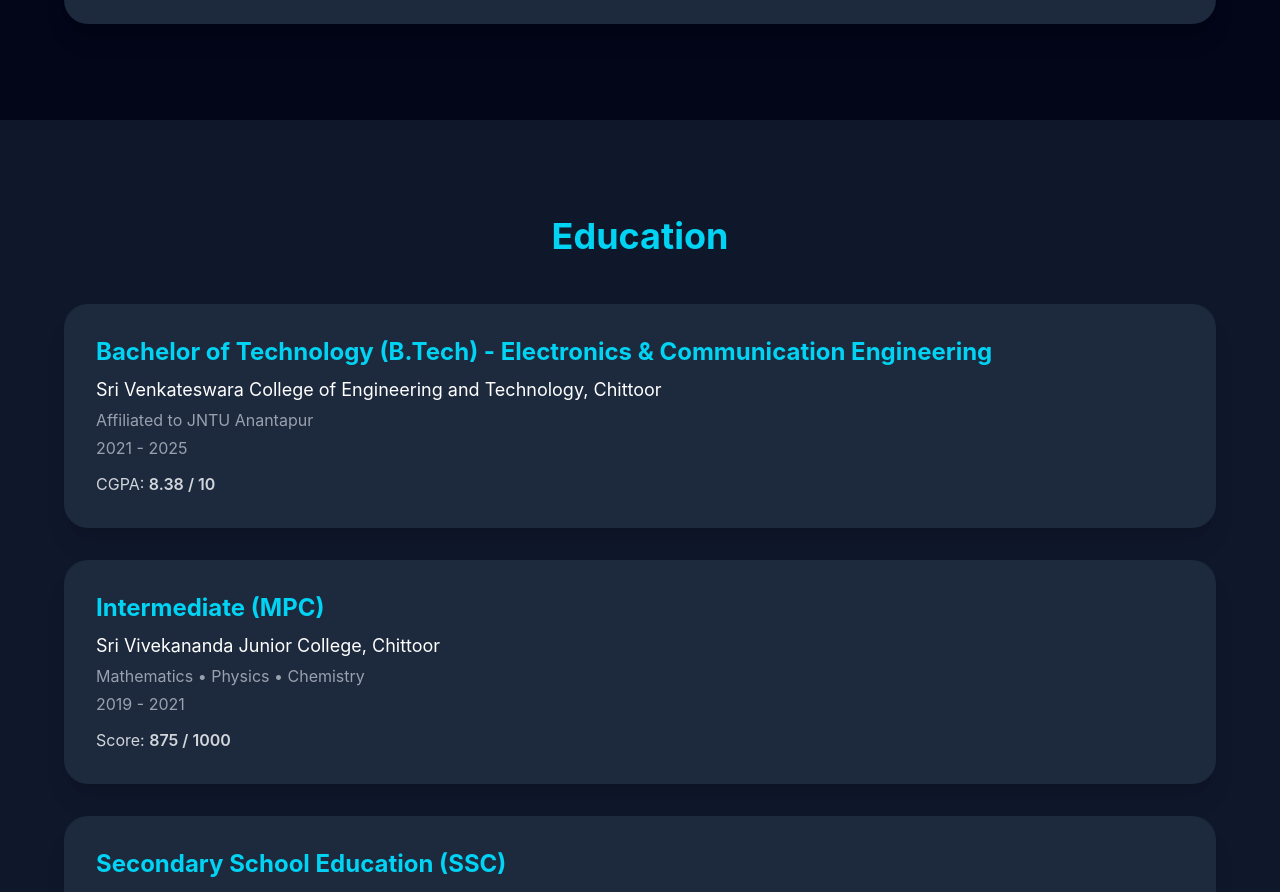
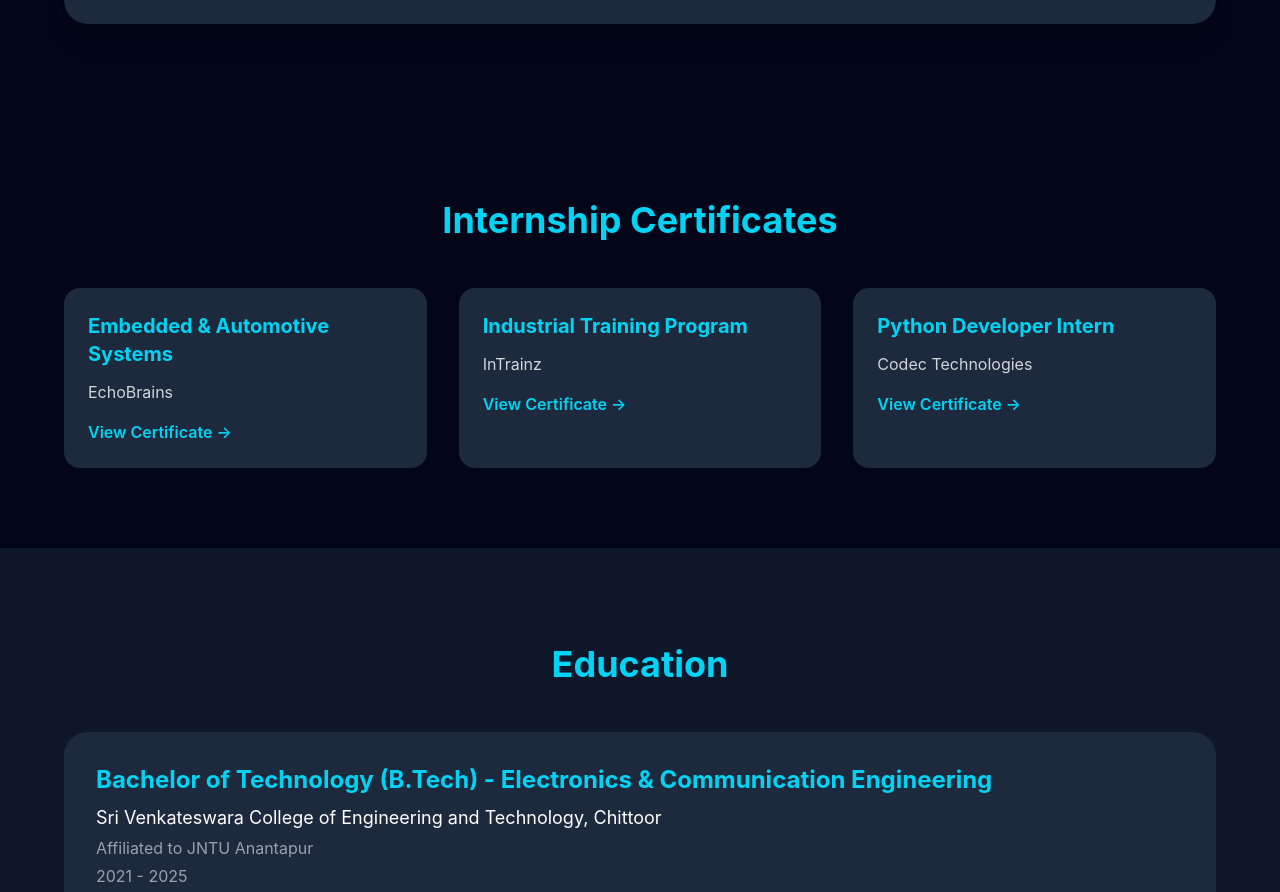
Before and after one commit to BKCharan/bkcharan-portfolio, a React (Vite) app: page / in a window 1280 px wide. Shown: the part 3480-4372 px from the top of the page. Built offline with nearby package versions, Linux system fonts and the light colour scheme.

Commit message:
Fixed internship certificate links

```diff
--- a/src/App.jsx
+++ b/src/App.jsx
@@ -107,7 +107,7 @@
         <Skills />
         <Projects />
         <Experience />
-        <internships />
+        <Internships />
         <Education />
         <Achievements />
         <Certifications />
```
